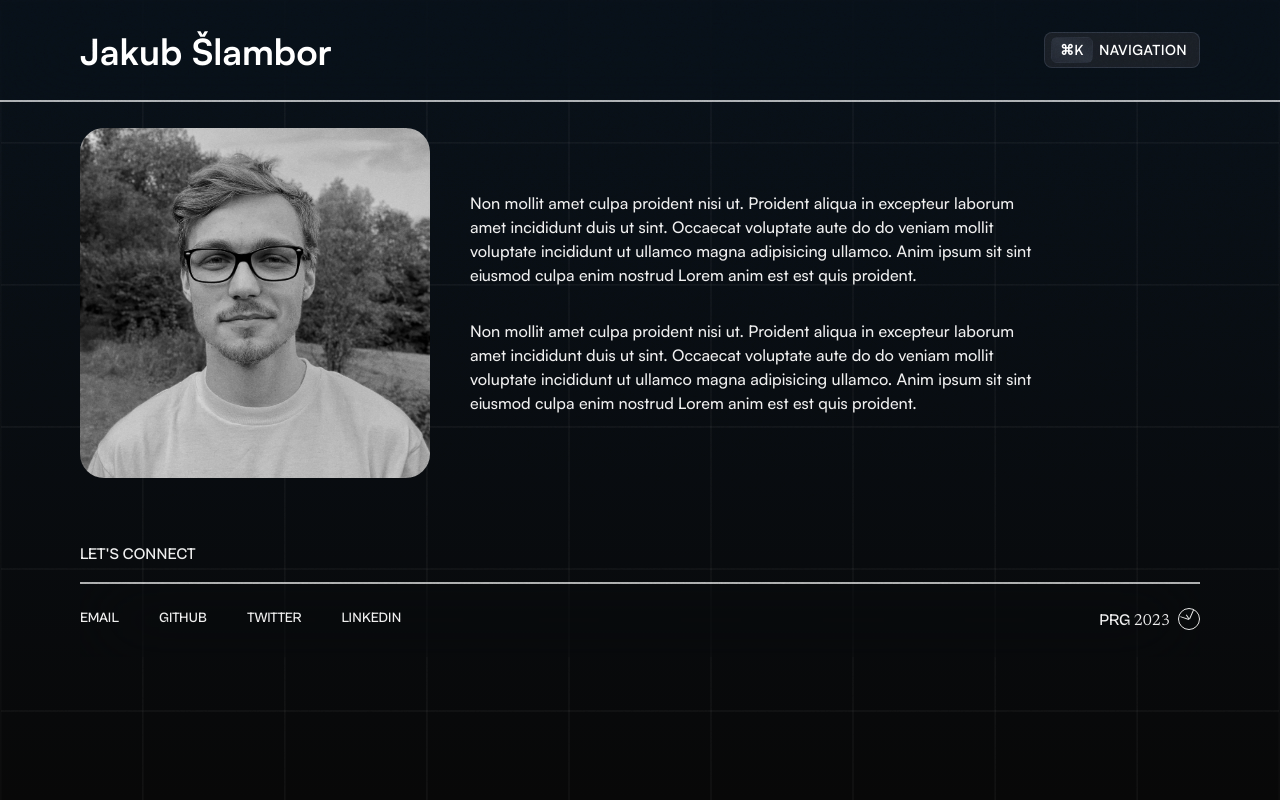
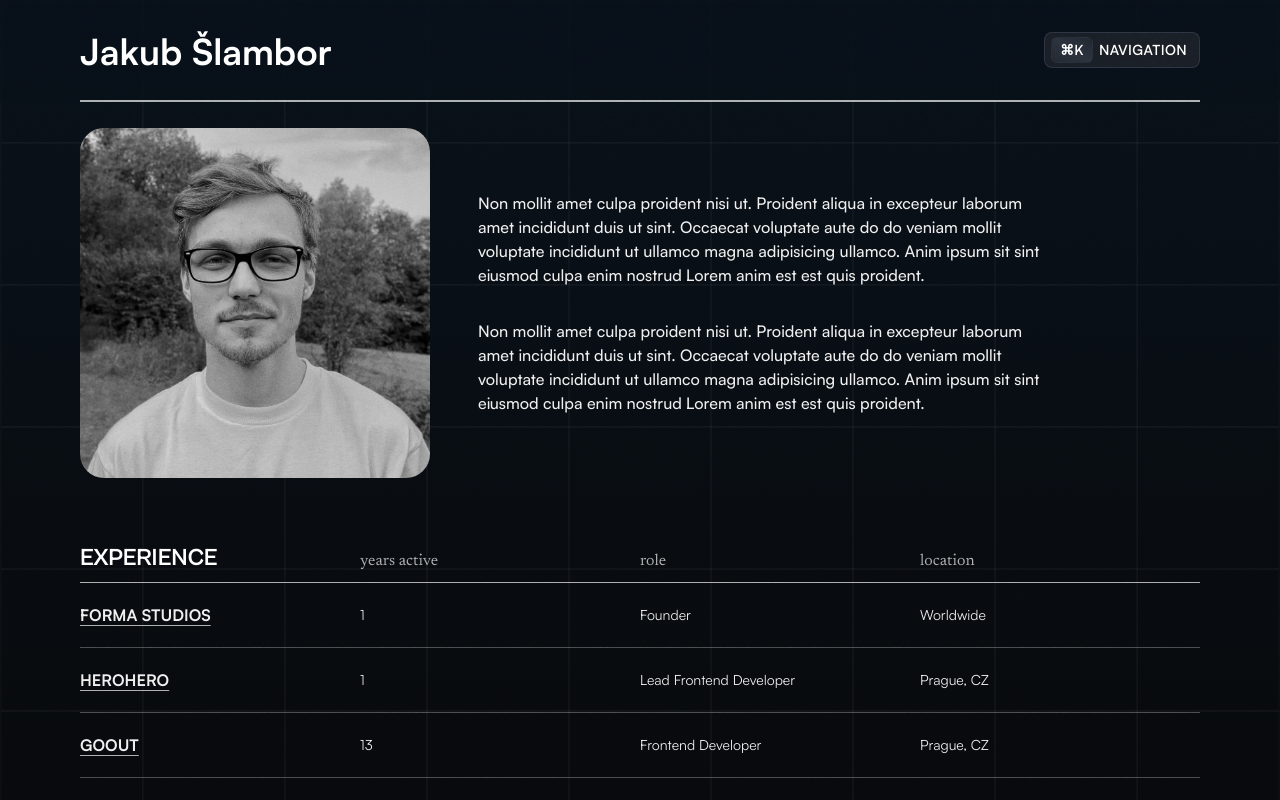
Before and after one commit to jakubslambor/jakub-slambor, a Next.js app: page /about in a window 1280 px wide. Shown: the top 800 px of the page. Built offline with nearby package versions, Linux system fonts and the light colour scheme.

Commit message:
Add experience

```diff
--- a/app/about/page.tsx
+++ b/app/about/page.tsx
@@ -1,9 +1,11 @@
+import { experience } from '@/data/experience'
 import Image from 'next/image'
+import Experience from '../components/Experience'
 
 export default function About() {
   return (
     <div className="container pt-32">
-      <section className="relative flex items-center gap-x-10">
+      <section className="relative flex items-center gap-x-12">
         <Image
           src="/profile.jpg"
           alt="Jakub Šlambor"
@@ -31,6 +33,21 @@ export default function About() {
         </div>
       </section>
 
+      <section className="mt-16">
+        <div className="flex items-baseline border-b-[1.5px] border-white/70 pb-2 font-serif text-white/70">
+          <h2 className="flex-1 font-grotesk text-2xl font-bold uppercase text-white">
+            Experience
+          </h2>
+          <p className="flex-1">years active</p>
+          <p className="flex-1">role</p>
+          <p className="flex-1">location</p>
+        </div>
+
+        {experience.reverse().map((item, idx) => (
+          <Experience key={idx} data={item} />
+        ))}
+      </section>
+
       <section className="mt-16"></section>
     </div>
   )
--- /dev/null
+++ b/app/components/Experience.tsx
@@ -0,0 +1,20 @@
+import { Experience as ExperienceType } from '@/data/experience'
+import Link from 'next/link'
+
+export default function Experience({ data }: { data: ExperienceType }) {
+  return (
+    <div className="flex items-center border-b-[1.5px] border-white/30 py-5 text-sm text-pale">
+      <Link
+        href={data.url}
+        target="_blank"
+        rel="noreferrer"
+        className="flex-1 underline decoration-white/70 underline-offset-4 transition-colors hover:decoration-white/90"
+      >
+        <h3 className="text-base font-bold uppercase">{data.company}</h3>
+      </Link>
+      <p className="flex-1">{data.startDate.getDate()}</p>
+      <p className="flex-1">{data.role}</p>
+      <p className="flex-1">{data.location}</p>
+    </div>
+  )
+}
--- /dev/null
+++ b/app/components/layout/Header.tsx
@@ -0,0 +1,64 @@
+'use client'
+
+import Link from 'next/link'
+import { usePathname } from 'next/navigation'
+import { useEffect, useState } from 'react'
+import CommandMenu from '../CommandMenu'
+
+export default function Header() {
+  const [open, setOpen] = useState(false)
+
+  // Toggle the menu when ⌘K is pressed
+  useEffect(() => {
+    const down = (e: KeyboardEvent) => {
+      if (e.key === 'Escape' || (e.key === 'k' && e.metaKey)) {
+        setOpen((open) => !open)
+      }
+    }
+
+    document.addEventListener('keydown', down)
+    return () => document.removeEventListener('keydown', down)
+  }, [])
+
+  const isHome = usePathname() === '/'
+
+  return (
+    <>
+      <header
+        className={`fixed top-0 z-10 w-full ${
+          !isHome ? 'bg-deep/70 backdrop-blur-2xl' : ''
+        }`}
+      >
+        <div className="container">
+          <div
+            className={`flex items-start justify-between pt-8 pb-7 ${
+              !isHome ? 'border-b-2 border-white/70' : ''
+            }`}
+          >
+            <div>
+              {!isHome && (
+                <Link href="/">
+                  <h1 className="text-4xl font-bold text-white">
+                    Jakub Šlambor
+                  </h1>
+                </Link>
+              )}
+            </div>
+
+            <button
+              className="block rounded-lg border border-steel/70 bg-gray/50 px-3 py-1 text-sm font-semibold uppercase tracking-wide text-white backdrop-blur transition-colors duration-300 hover:border-steel hover:bg-gray/80"
+              onClick={() => setOpen(true)}
+            >
+              <span className="inline-block -translate-x-1.5 rounded-md border border-steel/10 bg-gradient-to-tr from-steel/30 via-steel/60 to-steel/30 px-2 py-0.5">
+                ⌘K
+              </span>
+              Navigation
+            </button>
+          </div>
+        </div>
+      </header>
+
+      <CommandMenu open={open} setOpen={setOpen} />
+    </>
+  )
+}
--- a/app/components/page/Header.tsx
+++ /dev/null
@@ -1,59 +0,0 @@
-'use client'
-
-import Link from 'next/link'
-import { usePathname } from 'next/navigation'
-import { useEffect, useState } from 'react'
-import CommandMenu from '../CommandMenu'
-
-export default function Header() {
-  const [open, setOpen] = useState(false)
-
-  // Toggle the menu when ⌘K is pressed
-  useEffect(() => {
-    const down = (e: KeyboardEvent) => {
-      if (e.key === 'Escape' || (e.key === 'k' && e.metaKey)) {
-        setOpen((open) => !open)
-      }
-    }
-
-    document.addEventListener('keydown', down)
-    return () => document.removeEventListener('keydown', down)
-  }, [])
-
-  const isHome = usePathname() === '/'
-
-  return (
-    <>
-      <header
-        className={`fixed top-0 z-10 w-full ${
-          !isHome ? 'bg-deep/70 backdrop-blur-2xl' : ''
-        }`}
-      >
-        <div
-          className={`container flex items-start justify-between pt-8 pb-7 ${
-            !isHome ? 'border-b-2 border-white/70 ' : ''
-          }`}
-        >
-          <div>
-            {!isHome && (
-              <Link href="/">
-                <h1 className="text-4xl font-bold text-white">Jakub Šlambor</h1>
-              </Link>
-            )}
-          </div>
-          <button
-            className="block rounded-lg border border-steel/70 bg-gray/50 px-3 py-1 text-sm font-semibold uppercase tracking-wide text-white backdrop-blur transition-colors duration-300 hover:border-steel hover:bg-gray/80"
-            onClick={() => setOpen(true)}
-          >
-            <span className="inline-block -translate-x-1.5 rounded-md border border-steel/10 bg-gradient-to-tr from-steel/30 via-steel/60 to-steel/30 px-2 py-0.5">
-              ⌘K
-            </span>
-            Navigation
-          </button>
-        </div>
-      </header>
-
-      <CommandMenu open={open} setOpen={setOpen} />
-    </>
-  )
-}
--- a/app/layout.tsx
+++ b/app/layout.tsx
@@ -3,8 +3,8 @@ import { Newsreader } from '@next/font/google'
 import localFont from '@next/font/local'
 import './globals.css'
 import Image from 'next/image'
-import Header from '@/app/components/page/Header'
-import Footer from '@/app/components/page/Footer'
+import Header from '@/app/components/layout/Header'
+import Footer from '@/app/components/layout/Footer'
 
 const cabinetGrotesk = localFont({
   variable: '--font-cabinet-grotesk',
--- a/data/experience.ts
+++ b/data/experience.ts
@@ -1 +1,42 @@
-export const experience = []
+export type Experience = {
+  company: string
+  url: string
+  role: string
+  location: string
+  startDate: Date
+  endDate?: Date
+}
+
+// add experience to the array in chronological order
+
+export const experience: Experience[] = [
+  {
+    company: 'FRAME by FRAME',
+    url: 'https://framebyframe.cz/',
+    role: 'Filmmaker',
+    location: 'Mladá Boleslav, CZ',
+    startDate: new Date('2020-01-01'),
+    endDate: new Date('2020-12-31'),
+  },
+  {
+    company: 'GoOut',
+    url: 'https://goout.net/',
+    role: 'Frontend Developer',
+    location: 'Prague, CZ',
+    startDate: new Date('2021-09-13'),
+  },
+  {
+    company: 'Herohero',
+    url: 'https://herohero.co/',
+    role: 'Lead Frontend Developer',
+    location: 'Prague, CZ',
+    startDate: new Date('2023-03-01'),
+  },
+  {
+    company: 'forma studios',
+    url: 'https://formastudios.dev/',
+    role: 'Founder',
+    location: 'Worldwide',
+    startDate: new Date('2023-03-01'),
+  },
+]
--- a/data/routes.ts
+++ b/data/routes.ts
@@ -1,4 +1,4 @@
-export type Route = { name: string; path: string }
+type Route = { name: string; path: string }
 
 export const routes: Route[] = [
   { name: 'Home', path: '/' },
```
Also changed, not shown: app/components/layout/Clock.tsx (renamed from app/components/page/Clock.tsx), app/components/layout/Footer.tsx (renamed from app/components/page/Footer.tsx), app/components/layout/FooterCopy.tsx (renamed from app/components/page/FooterCopy.tsx), app/components/layout/FooterLink.tsx (renamed from app/components/page/FooterLink.tsx).
